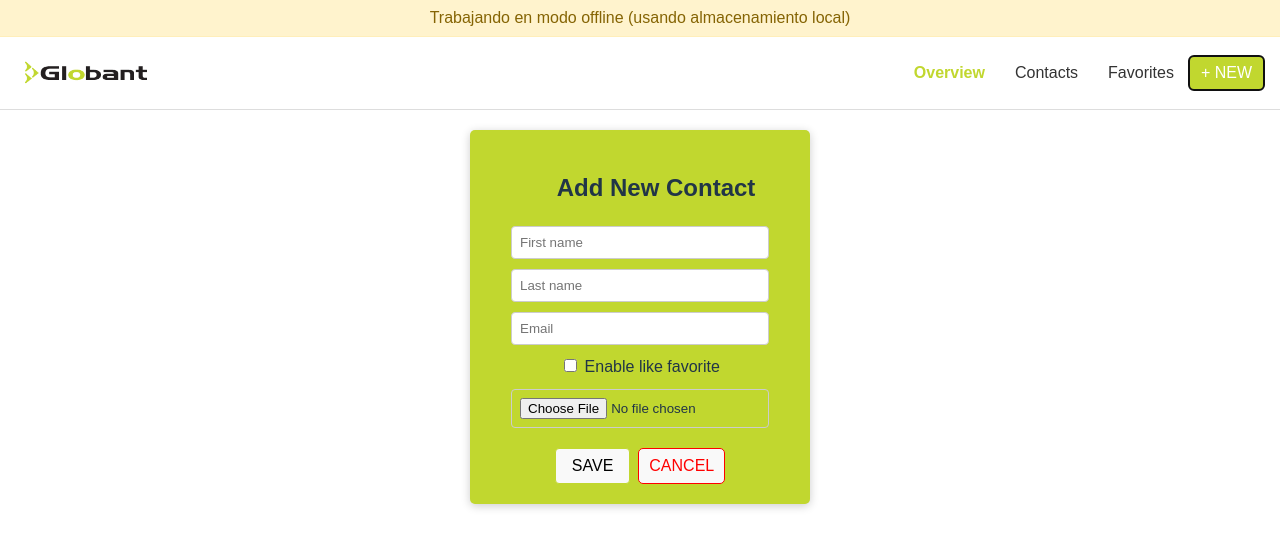
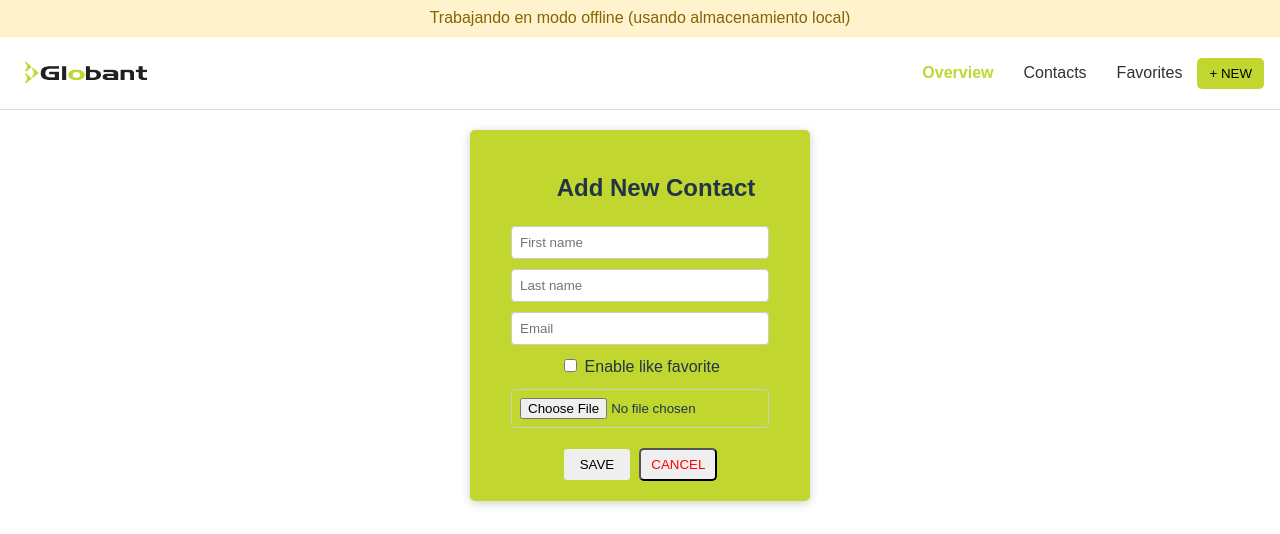
Before and after one commit to fabo0822/contacts-web-app, a React (Vite) app: page / in a window 1280 px wide. Both pictures are taken after a click on the button "+ NEW". Shown: the top 534 px of the page. Built offline with nearby package versions, Linux system fonts and the light colour scheme; no server answers.

Commit message:
style(css): remove duplicate styles and dead code

```diff
--- a/src/App.css
+++ b/src/App.css
@@ -58,12 +58,6 @@
   color: #c1d72f;
 }
 
-/* Resaltar la pestaña activa. */
-.tabs li {
-  margin: 0 15px;
-  cursor: pointer;
-  color: #333;
-}
 
 .tabs li.active {
   color: var(--color-green); /* Verde para la pestaña activa. */
@@ -126,7 +120,6 @@
 }
 
 .remove-button {
-
   color: red;
   padding: 5px 10px;
   border-radius: 5px;
@@ -138,11 +131,6 @@
   background-color: #d32f2f;
 }
 
-/* Estilos para el contenedor del popup. */
-.popup-container {
-  position: relative;
-
-}
 
 /* Estilos para el popup en el flujo normal. */
 .popup {
@@ -190,8 +178,8 @@
   padding: 5px 10px;
   margin-top: 10px;
   border: 2px solid var(--color-green);
-  color: #c1d72f;
-
+  color: var(--color-green);
+  background: transparent;
 }
 .heart-button:hover {
   background: var(--color-green-ghost);
@@ -202,31 +190,6 @@
 
 
 
-.remove-button {
-
-  color: red;
-  padding: 5px 10px;
-  border: 1px solid red;
-  cursor: pointer;
-  margin-top: 10px;
-}
-
-.remove-button:hover {
-  background-color: #d32f2f;
-}
-
-.new-button {
-  background-color: #c1d72f; /* Verde como en la imagen. */
-  color: white;
-  border: none;
-  padding: 8px 12px;
-  border-radius: 5px;
-  cursor: pointer;
-}
-
-.new-button:hover {
-  background-color: #45a049;
-}
 
 /* Paginación */
 .save-button[disabled] {
--- a/src/index.css
+++ b/src/index.css
@@ -21,14 +21,6 @@
   -moz-osx-font-smoothing: grayscale;
 }
 
-a {
-  font-weight: 500;
-  color: #646cff;
-  text-decoration: inherit;
-}
-a:hover {
-  color: #535bf2;
-}
 
 body {
   margin: 0;
@@ -38,40 +30,3 @@
   min-height: 100vh;
   overflow-x: hidden; /* Evitar scroll horizontal */
 }
-
-h1 {
-  font-size: 3.2em;
-  line-height: 1.1;
-}
-
-button {
-  border-radius: 8px;
-  border: 1px solid transparent;
-  padding: 0.6em 1.2em;
-  font-size: 1em;
-  font-weight: 500;
-  font-family: inherit;
-  background-color: #1a1a1a;
-  cursor: pointer;
-  transition: border-color 0.25s;
-}
-button:hover {
-  border-color: #646cff;
-}
-button:focus,
-button:focus-visible {
-  outline: 4px auto -webkit-focus-ring-color;
-}
-
-@media (prefers-color-scheme: light) {
-  :root {
-    color: #213547;
-    background-color: #ffffff;
-  }
-  a:hover {
-    color: #747bff;
-  }
-  button {
-    background-color: #f9f9f9;
-  }
-}
```
